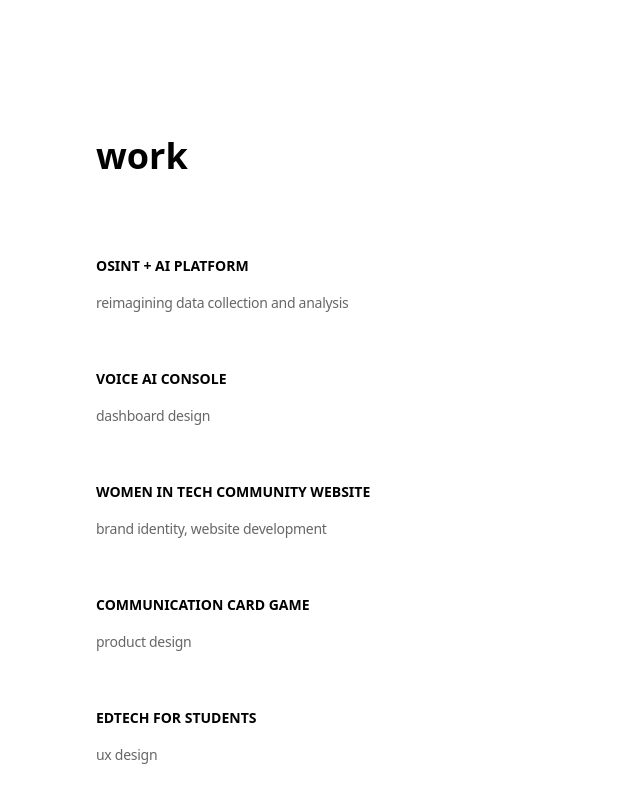
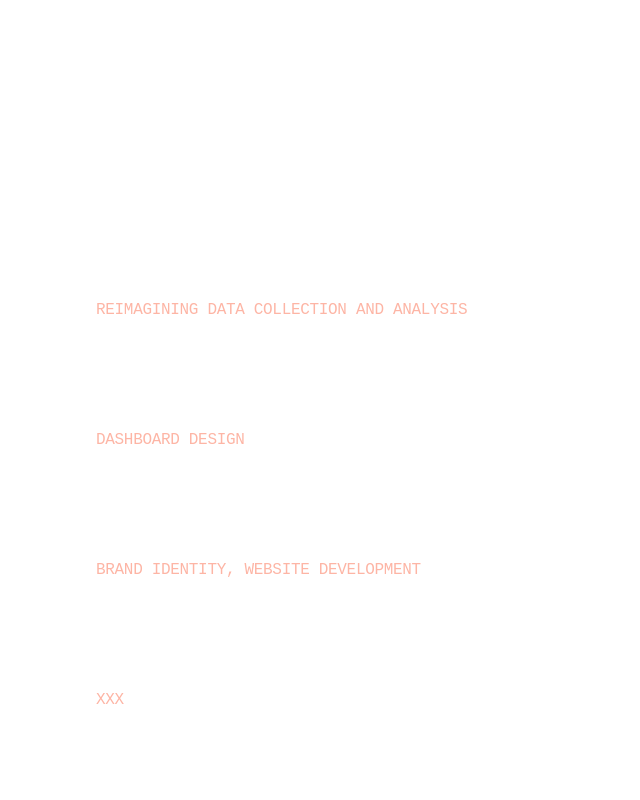
Before and after one commit to kaja-s/new-portfolio, a Next.js app: page / in a window 1280 px wide. Shown: the part 760-1560 px from the top of the page, without its empty margins (0-640 px from the left). Built offline with nearby package versions, Linux system fonts and the light colour scheme; a web font is replaced by a local one.

Commit message:
Intro and work section visual changes

```diff
--- a/components/IntroSection.tsx
+++ b/components/IntroSection.tsx
@@ -9,7 +9,7 @@ export default function IntroSection() {
   const [typedText, setTypedText] = useState('');
 
   const fullText = "a product designer based in berlin. i design and build interfaces for ai and early-stage startups from 0 → 1.";
-  const secondLine = "with experience across sf, berlin, and india, i work independently to design, code, and launch products that scale.";
+  const secondLine = "with experience across sf, berlin, and brussels, i work independently to design, code, and launch products that scale.";
 
   useEffect(() => {
     let index = 0;
@@ -49,7 +49,7 @@ export default function IntroSection() {
         transition={{ delay: 0.5 }}
         whileHover={{ scale: 1.1, rotate: 5 }}
       >
-        <Image src="/logo.svg" alt="Kaja Skerlj Logo" width={40} height={40} className="text-white" />
+        <Image src="/logo.svg" alt="Kaja Skerlj Logo" width={32} height={32} className="text-white" />
       </motion.div>
 
       <motion.div
@@ -71,6 +71,7 @@ export default function IntroSection() {
 
         <motion.div
           className="font-mono text-sm uppercase tracking-tight"
+          style={{ color: '#FDB5A5' }}
           animate={{
             opacity: copied ? [1, 0.5, 1] : 1,
           }}
@@ -80,7 +81,7 @@ export default function IntroSection() {
             <span className="text-white">✓ email copied to clipboard</span>
           ) : (
             <span>
-              press <kbd className="px-2 py-1 bg-white/20 rounded">C</kbd> to copy my email
+              press <kbd className="px-1.5 py-1 bg-[#FDB5A5]" style={{ color: 'var(--red)' }}>C</kbd> to copy my email
             </span>
           )}
         </motion.div>
--- a/components/WorkSection.tsx
+++ b/components/WorkSection.tsx
@@ -1,39 +1,33 @@
 'use client';
 
 import { useState } from 'react';
-import { motion, AnimatePresence } from 'framer-motion';
+import { motion } from 'framer-motion';
 
 interface WorkItem {
   title: string;
   subtitle: string;
-  description: string;
 }
 
 const works: WorkItem[] = [
   {
     title: 'osint + ai platform',
     subtitle: 'reimagining data collection and analysis',
-    description: 'Data collection platform for law enforcement and defense',
   },
   {
     title: 'voice ai console',
     subtitle: 'dashboard design',
-    description: 'Speech AI startup console and playground',
   },
   {
     title: 'women in tech community website',
     subtitle: 'brand identity, website development',
-    description: 'Community platform for women in tech',
   },
   {
     title: 'communication card game',
-    subtitle: 'product design',
-    description: 'Card game to improve relationship communication',
+    subtitle: 'xxx',
   },
   {
     title: 'edtech for students',
-    subtitle: 'ux design',
-    description: 'Educational technology applications',
+    subtitle: 'xxx',
   },
 ];
 
@@ -41,62 +35,52 @@ export default function WorkSection() {
   const [hoveredIndex, setHoveredIndex] = useState<number | null>(null);
 
   return (
-    <section className="min-h-screen px-8 md:px-16 lg:px-24 py-24 relative z-10 bg-white">
-      <h2 className="text-4xl font-bold lowercase mb-16 text-black">work</h2>
+    <section className="min-h-screen px-8 md:px-16 lg:px-24 py-24 relative z-10 bg-red text-white">
+      <h2 className="text-4xl font-regular lowercase mb-16">work</h2>
 
-      <div className="grid md:grid-cols-2 gap-8 items-start">
-        <div className="space-y-6">
+      <div className="space-y-8 max-w-3xl">
         {works.map((work, index) => (
           <motion.div
             key={index}
             className="cursor-pointer py-4"
             onMouseEnter={() => setHoveredIndex(index)}
             onMouseLeave={() => setHoveredIndex(null)}
+            initial={{ opacity: 0, y: 20 }}
+            whileInView={{ opacity: 1, y: 0 }}
+            viewport={{ once: true }}
+            transition={{ delay: index * 0.1 }}
           >
-              <motion.h3
-                className="font-mono text-sm uppercase tracking-tight text-black mb-2"
-                animate={{
-                  x: hoveredIndex === index ? 10 : 0,
+            <h3
+              className="uppercase tracking-tight text-white mb-2 relative inline-block"
+              style={{
+                fontFamily: 'Akkurat Mono, monospace',
+                fontSize: '16px',
+                letterSpacing: '-0.02em'
               }}
-                transition={{ type: "spring", stiffness: 300 }}
             >
               {work.title}
-              </motion.h3>
               <motion.div
-                className="h-px bg-red origin-left"
+                className="absolute bottom-0 left-0 right-0 h-[1px] bg-black origin-left"
                 initial={{ scaleX: 0 }}
                 animate={{
                   scaleX: hoveredIndex === index ? 1 : 0,
                 }}
                 transition={{ duration: 0.3 }}
               />
-              <p className="text-black/60 text-sm mt-2">{work.subtitle}</p>
+            </h3>
+            <p
+              className="uppercase tracking-tight mt-2"
+              style={{
+                color: '#FDB5A5',
+                fontFamily: 'Akkurat Mono, monospace',
+                fontSize: '16px',
+                letterSpacing: '-0.02em'
+              }}
+            >
+              {work.subtitle}
+            </p>
           </motion.div>
         ))}
-        </div>
-
-        {/* Preview area */}
-        <div className="hidden md:block sticky top-24">
-          <AnimatePresence mode="wait">
-            {hoveredIndex !== null && (
-              <motion.div
-                key={hoveredIndex}
-                initial={{ opacity: 0, scale: 0.95 }}
-                animate={{ opacity: 1, scale: 1 }}
-                exit={{ opacity: 0, scale: 0.95 }}
-                transition={{ duration: 0.3 }}
-                className="bg-red/10 rounded-lg p-8 min-h-[400px] flex items-center justify-center"
-              >
-                <div className="text-center">
-                  <h4 className="font-mono text-lg uppercase tracking-tight text-black mb-4">
-                    {works[hoveredIndex].title}
-                  </h4>
-                  <p className="text-black/70">{works[hoveredIndex].description}</p>
-                </div>
-              </motion.div>
-            )}
-          </AnimatePresence>
-        </div>
       </div>
     </section>
   );
```
Lines whose indentation alone changed are shown as unchanged.
